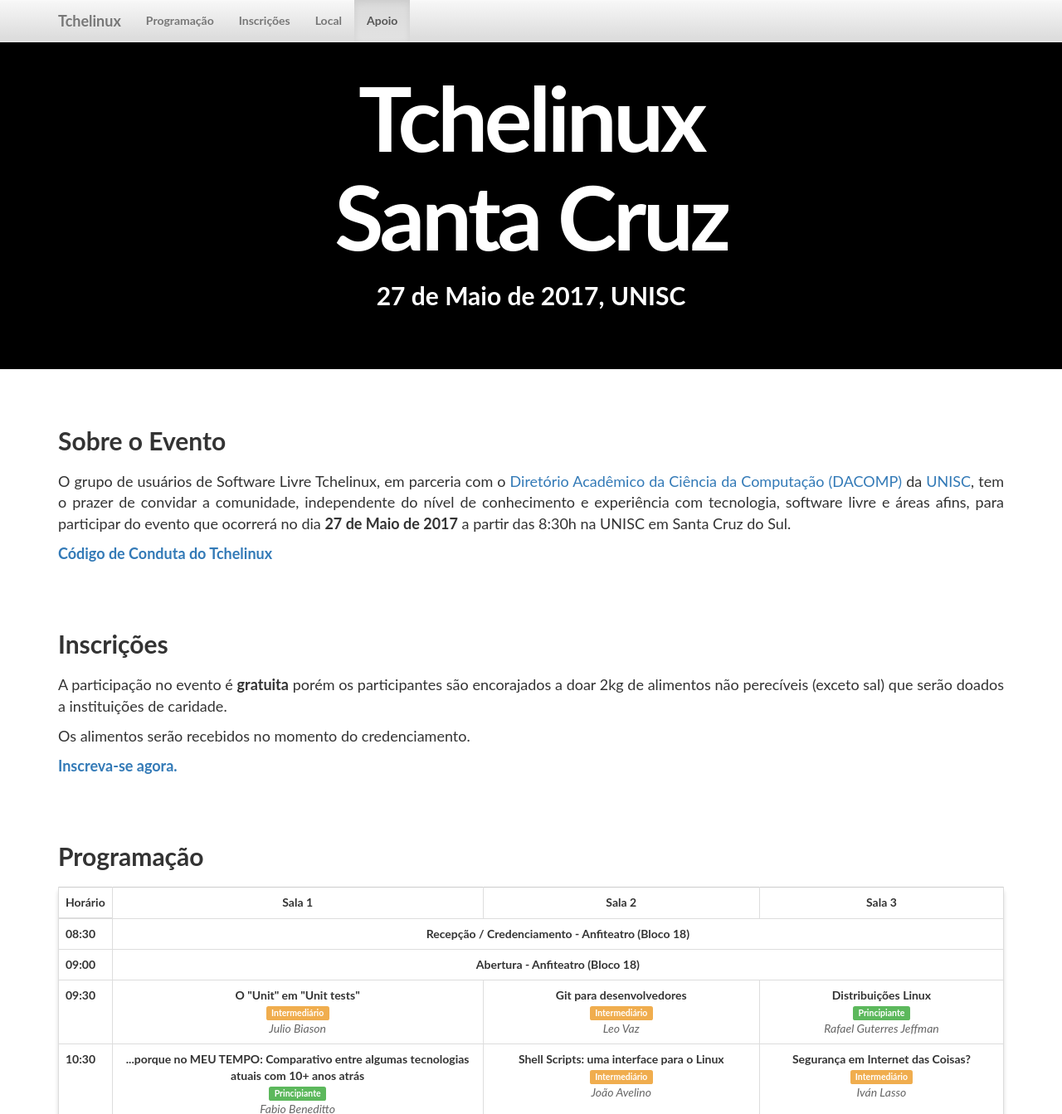
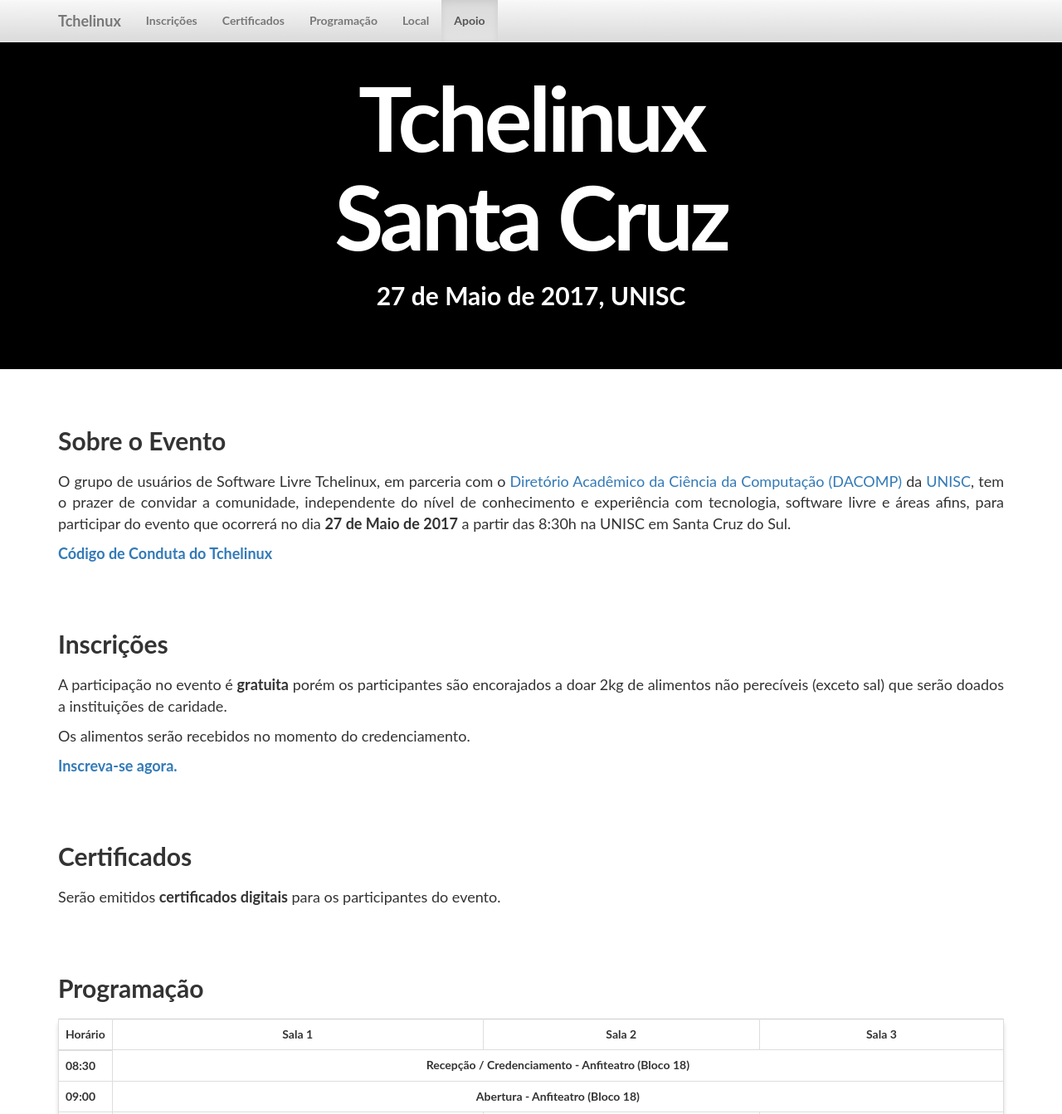
Before and after one commit to tchelinux-eventos/santacruz, a plain HTML site: page index.html in a window 1280 px wide. Shown: the top 1343 px of the page at 83% size. Drawn offline with nearby package versions, Linux system fonts and the light colour scheme; some packages are replaced by stand-ins of ours.

Commit message:
Adicionada secao de Certificados.

```diff
--- a/index.html
+++ b/index.html
@@ -62,8 +62,9 @@
                 <div class="collapse navbar-collapse" id="main-navbar">
                   <ul class="nav navbar-nav">
                     <li style="display:none;"><a href="#sobre">Sobre</a></li>
+                    <li><a href="#inscricao">Inscri&ccedil;&otilde;es</a></li>
+                    <li><a href="#certificados">Certificados</a></li>
                     <li><a href="#programacao">Programação</a></li>
-                    <li><a href="#inscricao">Inscri&ccedil;&otilde;es</a></li>
                     <li><a href="#local">Local</a></li>
                     <li><a href="#apoio">Apoio</a></li>
                   </ul>
@@ -112,6 +113,14 @@
   </div>
 </section>
 
+        <section id="certificados">
+          <div class="container">
+            <h2 class="subtitle">Certificados</h2>
+            <p>Serão emitidos <b>certificados digitais</b> para os participantes do evento.</p>
+          </div>
+        </section>
+
+    <!-- @PROGRAMACAO@ -->
 
 <section id="programacao">
 <div class="container">
```
